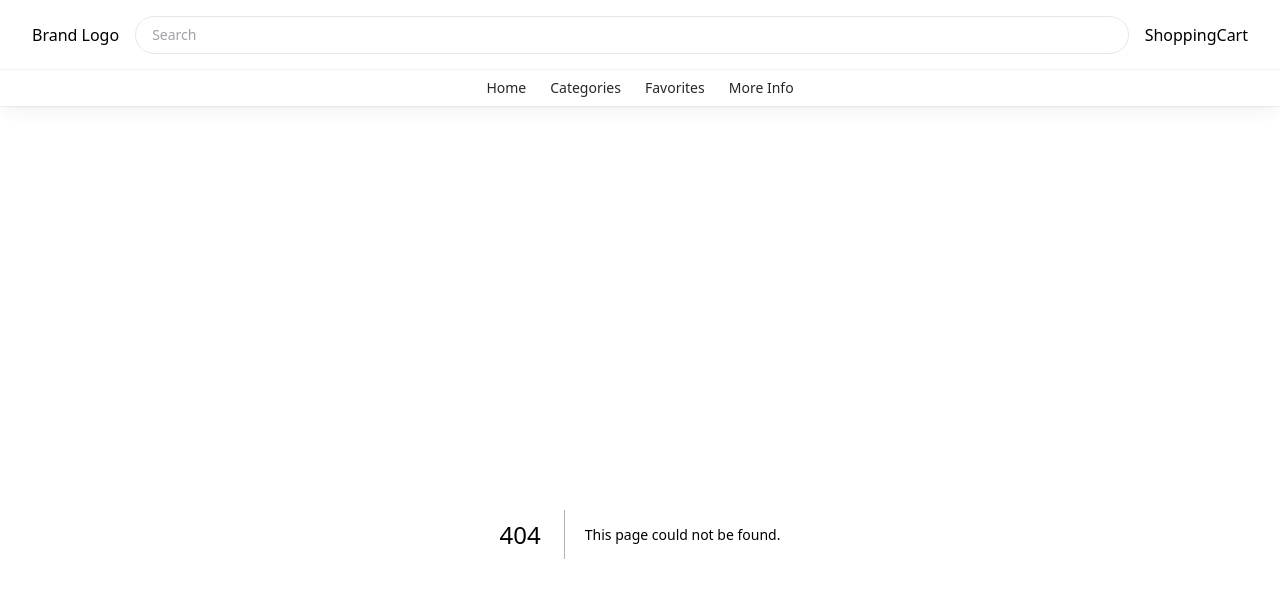
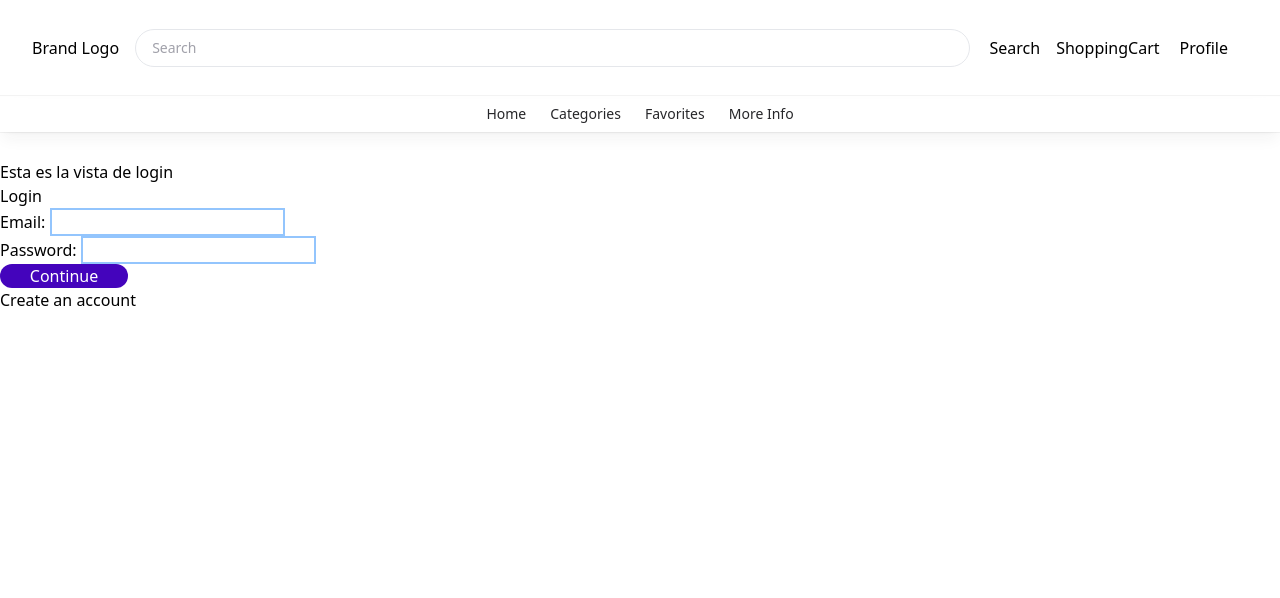
Before and after one commit to sebasmat/TechZone, a Next.js app in the folder client/: page /login in a window 1280 px wide. Before the commit this address had no page. Shown: the top 598 px of the page. Built offline with nearby package versions, Linux system fonts and the light colour scheme.

Commit message:
inital SeachBar finished

```diff
--- /dev/null
+++ b/client/src/components/product-searchbar.tsx
@@ -0,0 +1,44 @@
+import React from "react";
+import { useState } from "react";
+import data from "../data.json";
+import ProductInterface from '../interfaces/productsInterface';
+import { useRouter } from "next/router";
+import search from "@/pages/search";
+
+
+const Searchbar = () => {
+
+    const [search, SetSearch] = useState("");
+    const router = useRouter();
+
+    let products = data as ProductInterface[];
+
+    const searchByName = (name: string) => {
+        products.forEach((product) => {
+            if (product.name === name) {
+                alert(`El producto ${product.name} si se encuentra disponible`);
+            }
+        })
+    }
+    const handleChange = (event: React.FormEvent<HTMLInputElement>) => {
+        const value = event.currentTarget.value;
+        SetSearch(value);
+    }
+    const handleClick = () => {
+        searchByName(search)
+
+    }
+    return (
+        <div className="grow mx-4 flex">
+            <input
+                type="search"
+                className="w-full rounded-full px-4 py-2 text-sm placeholder:text-zinc-400 border
+           focus:outline-none focus:border-teal-500"
+                placeholder="Search"
+                onChange={handleChange}
+            />
+            <button className="ml-5" onClick={handleClick}>Search</button>
+        </div>
+    )
+}
+export default Searchbar;
--- a/client/src/layout/header-main.tsx
+++ b/client/src/layout/header-main.tsx
@@ -1,21 +1,16 @@
 import React from "react";
+import Searchbar from "../components/product-searchbar";
 
 const HeaderMain = () => {
   return (
     <div
-      className="flex justify-between items-center px-8 py-4
+      className="flex content-center justify-between items-center px-8 py-4
      shadow-lg shadow-zinc-800/5 ring-1 ring-zinc-900/5 backdrop-blur"
     >
       <div>Brand Logo</div>
-      <div className="grow mx-4">
-        <input
-          type="search"
-          className="w-full rounded-full px-4 py-2 text-sm placeholder:text-zinc-400 border
-           focus:outline-none focus:border-teal-500"
-          placeholder="Search"
-        />
-      </div>
+      <Searchbar />
       <div>ShoppingCart</div>
+      <div className= "m-5">Profile</div>
     </div>
   );
 };
--- /dev/null
+++ b/client/src/pages/login.tsx
@@ -0,0 +1,24 @@
+const login = ()=>{
+    return (
+        <div>
+            <p>Esta es la vista de login</p>
+            <h2>Login</h2>
+            <div>
+                <label>Email: </label>
+                <input className="border-2 border-blue-300"/>
+            </div>
+            <div>
+                <label>Password: </label>
+                <input className="border-2 border-blue-300"/>
+            </div>
+            <div>
+                <button className="bg-[#4404BC] rounded-full text-white w-32">Continue</button>
+            </div>
+            <div>
+                <a>Create an account</a>
+            </div>
+        </div>
+    )
+}
+
+export default login;
--- /dev/null
+++ b/client/src/pages/search.tsx
@@ -0,0 +1,11 @@
+import ProductInterface from '../interfaces/productsInterface';
+
+const search = ({id, category, brand, name, imageDetail, imageCard, description, price, available, stock }: ProductInterface)=>{
+    return (
+        <div>
+            Esta es la vista search donde se mostrara el producto
+        </div>
+    )
+}
+
+export default search;
```
